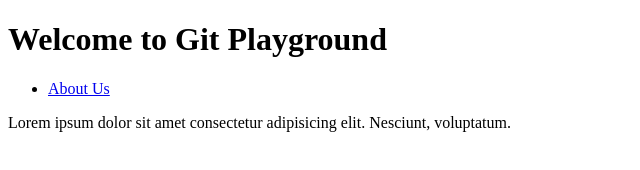
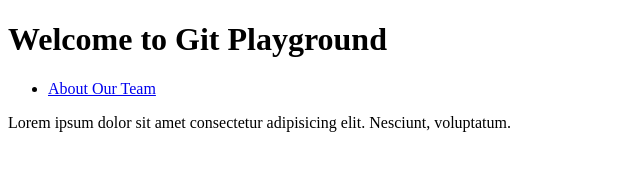
Before and after one commit to Todd-CN/git-playground, a plain HTML site: page index.html in a window 1280 px wide. Shown: the full height of the page, 0-640 px from the left. Drawn offline with Linux system fonts and the light colour scheme.

Commit message:
updated about us to about our team

```diff
--- a/index.html
+++ b/index.html
@@ -12,7 +12,7 @@
     </header>
     <nav>
       <ul>
-        <li><a href="about.html">About Us</a></li>
+        <li><a href="about.html">About Our Team</a></li>
       </ul>
     </nav>
     <p>
```
Also changed, not shown: about.html (+1 -1 lines).
